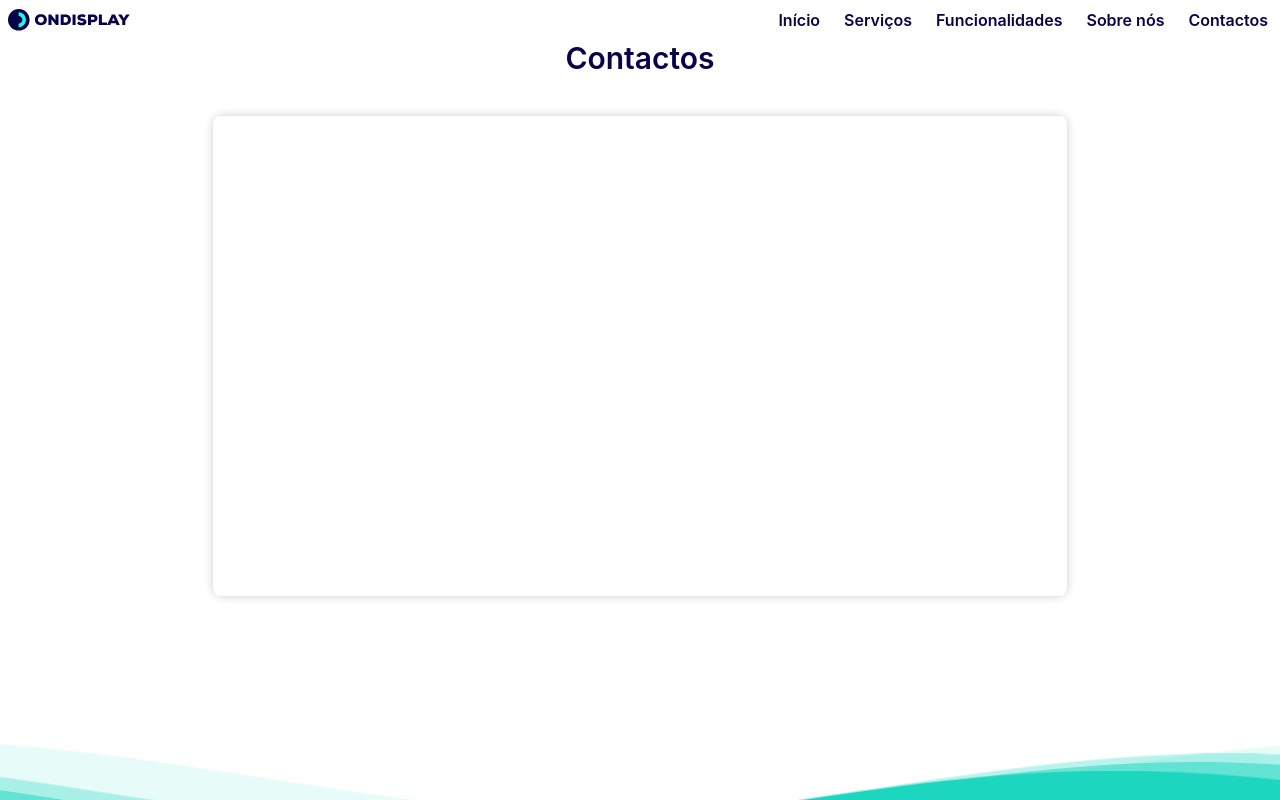
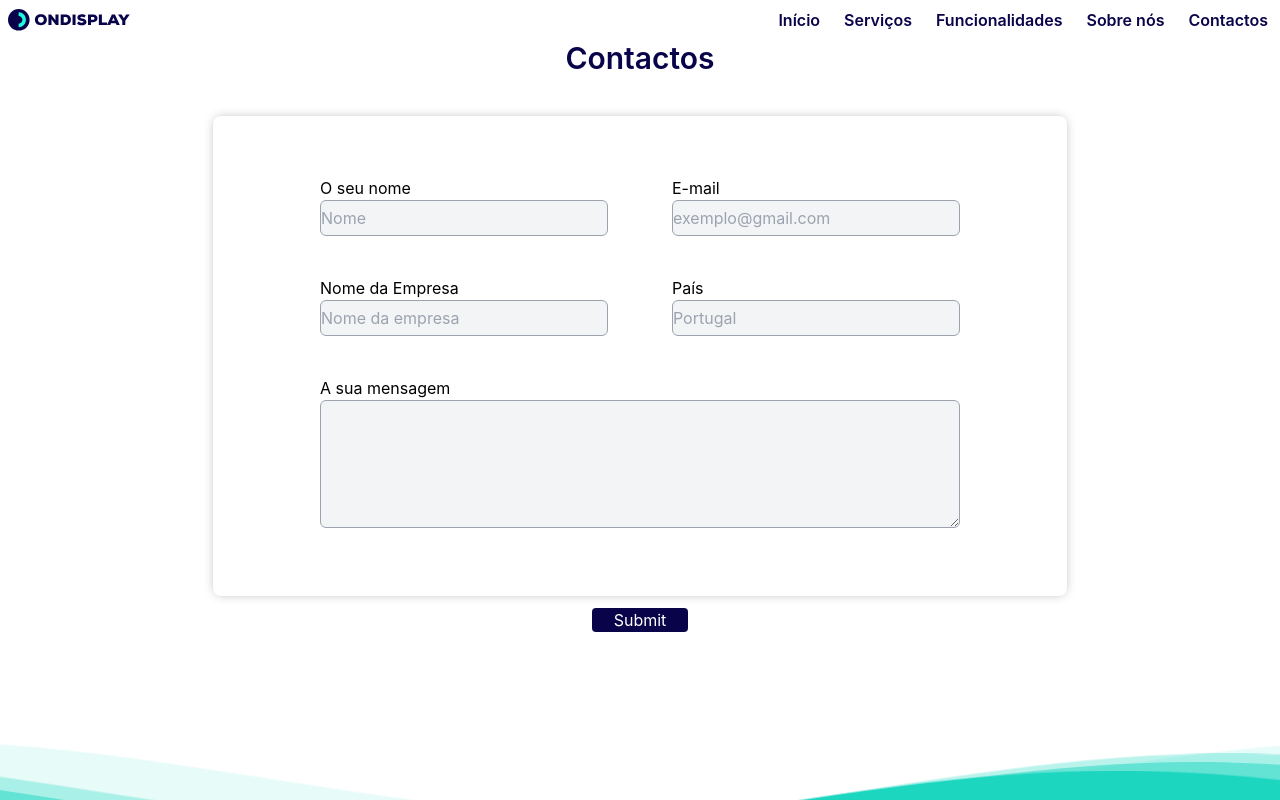
Before and after one commit to BrunoJusta/ondisplay, a Next.js app: page /contactos in a window 1280 px wide. Built offline with nearby package versions, Linux system fonts and the light colour scheme.

Commit message:
contact form

```diff
--- a/package.json
+++ b/package.json
@@ -8,8 +8,10 @@
     "start": "next start"
   },
   "dependencies": {
+    "dotenv": "^10.0.0",
     "gsap": "^3.6.1",
     "next": "10.2.2",
+    "nodemailer": "^6.6.1",
     "react": "17.0.2",
     "react-dom": "17.0.2",
     "react-player": "^2.9.0"
--- /dev/null
+++ b/pages/api/contact.js
@@ -0,0 +1,26 @@
+export default function (req, res) {
+  require("dotenv").config();
+  let nodemailer = require("nodemailer");
+  const transporter = nodemailer.createTransport({
+    port: 465,
+    host: "smtp.gmail.com",
+    service: "Gmail",
+    auth: {
+      user: "tourfcm@gmail.com",
+      pass: process.env.password,
+    },
+    secure: true,
+  });
+  const mailData = {
+    from: "tourfcm@gmail.com",
+    to: req.body.email,
+    subject: `Message From ${req.body.name}`,
+    text: req.body.message + " | Sent from: tourfcm@gmail.com" + req.body.email,
+    html: `<div>${req.body.message}</div>`,
+  };
+  transporter.sendMail(mailData, function (err, info) {
+    if (err) console.log(err);
+    else console.log(info);
+  });
+  res.status(200);
+}
--- a/pages/contactos.js
+++ b/pages/contactos.js
@@ -1,10 +1,99 @@
+import { useState } from "react";
 export default function Contacts() {
+  const [name, setName] = useState("");
+  const [email, setEmail] = useState("");
+  const [message, setMessage] = useState("");
+  const [submitted, setSubmitted] = useState(false);
+
+  const handleSubmit = (e) => {
+    e.preventDefault();
+    let data = { name, email, message };
+
+    fetch("/api/contact", {
+      method: "POST",
+      headers: {
+        Accept: "application/json, text/plain, */*",
+        "Content-Type": "application/json",
+      },
+      body: JSON.stringify(data),
+    }).then((res) => {
+      if (res.status === 200) {
+        setSubmitted(true);
+        setName("");
+        setEmail("");
+        setBody("");
+      }
+    });
+  };
   return (
     <div className="flex-col items-center mt-10 w-full max-w-screen-2xl mb-10 mr-auto ml-auto">
       <h1 className="text-3xl text-theme-blue font-semibold mb-10">
         Contactos
       </h1>
-      <div className="bg-white rounded-lg w-2/3 h-30 shadow-simple mb-24"></div>
+      <div className="bg-white rounded-lg w-2/3 h-30 shadow-simple mb-24 flex justify-center items-center">
+        <form className="flex flex-col justify-between w-9/12 h-3/4">
+          <div className="flex flex-row justify-between items-center mb-10">
+            <formGroup className="flex flex-col w-72">
+              <label htmlFor="name">O seu nome</label>
+              <input
+                type="text"
+                name="name"
+                placeholder="Nome"
+                className="h-9 bg-gray-100 border-1 border-gray-400 rounded-md"
+                onChange={(e) => {
+                  setName(e.target.value);
+                }}
+              />
+            </formGroup>
+            <formGroup className="flex flex-col w-72">
+              <label htmlFor="email">E-mail</label>
+              <input
+                type="email"
+                name="email"
+                placeholder="exemplo@gmail.com"
+                className="h-9 bg-gray-100 border-1 border-gray-400 rounded-md"
+                onChange={(e) => {
+                  setEmail(e.target.value);
+                }}
+              />
+            </formGroup>
+          </div>
+          <div className="flex flex-row justify-between items-center mb-10">
+            <formGroup className="flex flex-col w-72">
+              <label htmlFor="message">Nome da Empresa</label>
+              <input
+                type="text"
+                name="message"
+                placeholder="Nome da empresa"
+                className="h-9 bg-gray-100 border-1 border-gray-400 rounded-md"
+                onChange={(e) => {
+                  setMessage(e.target.value);
+                }}
+              />
+            </formGroup>
+            <formGroup className="flex flex-col w-72">
+              <label htmlFor="message">País</label>
+              <input
+                type="text"
+                name="message"
+                placeholder="Portugal"
+                className="h-9 bg-gray-100 border-1 border-gray-400 rounded-md"
+              />
+            </formGroup>
+          </div>
+          <formGroup className="flex flex-col w-full h-full mb-20">
+            <label htmlFor="message">A sua mensagem</label>
+            <textarea className="h-32 bg-gray-100 border-1 border-gray-400 rounded-md" />
+          </formGroup>
+          <input
+            type="submit"
+            className="w-24 bg-theme-blue text-white rounded self-center"
+            onClick={(e) => {
+              handleSubmit(e);
+            }}
+          />
+        </form>
+      </div>
       <style global jsx>{`
         html,
         body,
```
Also changed, not shown: 2 other files (tests, documents, lock files or other folders).
